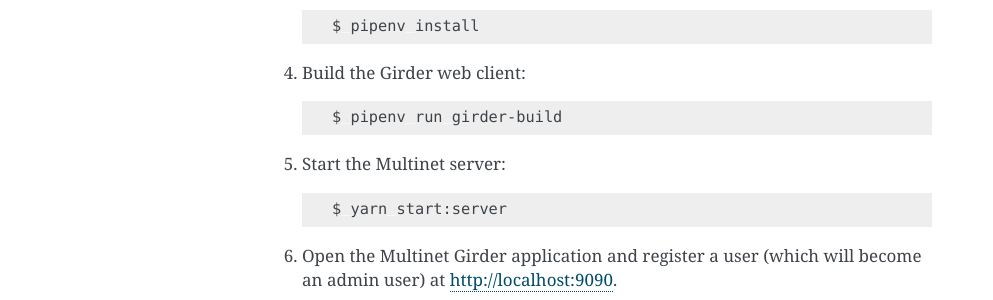
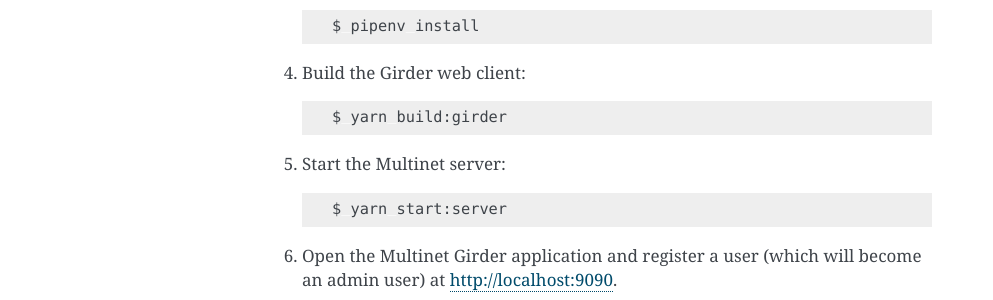
Before and after one commit to multinet-app/multinet-server, a Sphinx documentation site: the page built from docs/installation.rst, in a window 1280 px wide. Shown: the part 778-1078 px from the top of the page, without its empty margins (148-1141 px from the left). Built offline with Sphinx 7.4.7, drawn with Linux system fonts in a browser that asks for light colours.

Commit message:
Add convinience scripts and update README

```diff
--- a/docs/installation.rst
+++ b/docs/installation.rst
@@ -40,7 +40,7 @@
 
 4. Build the Girder web client: ::
 
-       $ pipenv run girder-build
+       $ yarn build:girder
 
 5. Start the Multinet server: ::
 
--- a/package.json
+++ b/package.json
@@ -6,6 +6,9 @@
     "lint:js": "yarn --cwd client run lint",
     "lint:py": "cd multinet && pipenv run lint",
     "start:server": "pipenv run girder-serve",
+    "start:client": "cd client && yarn serve",
+    "build:client": "cd client && yarn install",
+    "build:girder": "pipenv run girder-build",
     "build:docs": "pipenv run build-docs",
     "serve:docs": "pipenv run serve-docs",
     "test": "echo \"Error: no test specified\" && exit 1"
```
